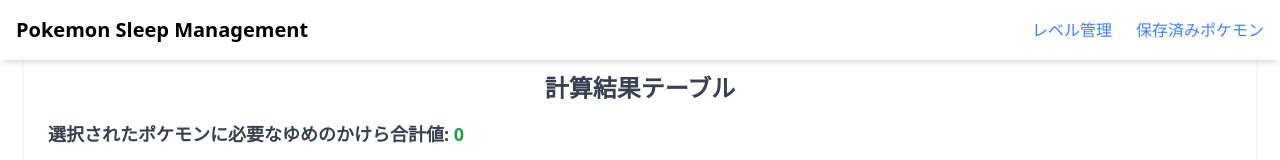
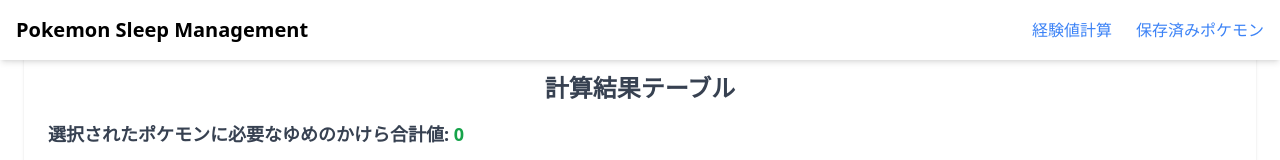
Before and after one commit to SH11235/pokemonsleep-management, a React (Vite) app: page /pokemonsleep-management/list in a window 1280 px wide. Shown: the top 160 px of the page. Built offline with nearby package versions, Linux system fonts and the light colour scheme.

Commit message:
refactor 固定文言管理

```diff
--- a/src/components/Header.tsx
+++ b/src/components/Header.tsx
@@ -1,5 +1,7 @@
 import { useState } from "react";
 import { Link } from "react-router-dom";
+
+import { pages } from "@/constants";
 
 const Header = () => {
     const [menuOpen, setMenuOpen] = useState(false);
@@ -20,11 +22,17 @@
 
                 {/* ナビゲーションリンク (PC表示) */}
                 <nav className="hidden md:flex gap-6">
-                    <Link to="/" className="text-blue-500 hover:underline">
-                        レベル管理
+                    <Link
+                        to={pages.calculator.path}
+                        className="text-blue-500 hover:underline"
+                    >
+                        {pages.calculator.name}
                     </Link>
-                    <Link to="/list" className="text-blue-500 hover:underline">
-                        保存済みポケモン
+                    <Link
+                        to={pages.list.path}
+                        className="text-blue-500 hover:underline"
+                    >
+                        {pages.list.name}
                     </Link>
                 </nav>
             </div>
@@ -32,11 +40,17 @@
             {/* ナビゲーションメニュー (スマホ用) */}
             {menuOpen && (
                 <nav className="mt-4 flex flex-col gap-4 md:hidden">
-                    <Link to="/" className="text-blue-500 hover:underline">
-                        レベル管理
+                    <Link
+                        to={pages.calculator.path}
+                        className="text-blue-500 hover:underline"
+                    >
+                        {pages.calculator.name}
                     </Link>
-                    <Link to="/list" className="text-blue-500 hover:underline">
-                        保存済みポケモン
+                    <Link
+                        to={pages.list.path}
+                        className="text-blue-500 hover:underline"
+                    >
+                        {pages.list.name}
                     </Link>
                 </nav>
             )}
--- a/src/constants/index.ts
+++ b/src/constants/index.ts
@@ -66,3 +66,14 @@
 export type CandyBoostEvent = keyof typeof candyBoostMultipliers;
 export type ExpType = keyof typeof expTypeToRatio;
 export type Nature = keyof typeof natureToCandyExp;
+
+export const pages = {
+    calculator: {
+        path: "/",
+        name: "経験値計算",
+    },
+    list: {
+        path: "/list",
+        name: "保存済みポケモン",
+    },
+} as const;
--- a/src/pages/Calculator.tsx
+++ b/src/pages/Calculator.tsx
@@ -1,8 +1,12 @@
 import LevelCalculator from "../components/LevelCalculator";
+
+import { pages } from "@/constants";
 
 const Calculator = () => (
     <div className="mt-6 p-6 max-w-xl mx-auto bg-white shadow rounded">
-        <h1 className="text-2xl font-bold mb-4 text-center">レベル管理</h1>
+        <h1 className="text-2xl font-bold mb-4 text-center">
+            {pages.calculator.name}
+        </h1>
         <LevelCalculator />
     </div>
 );
```
